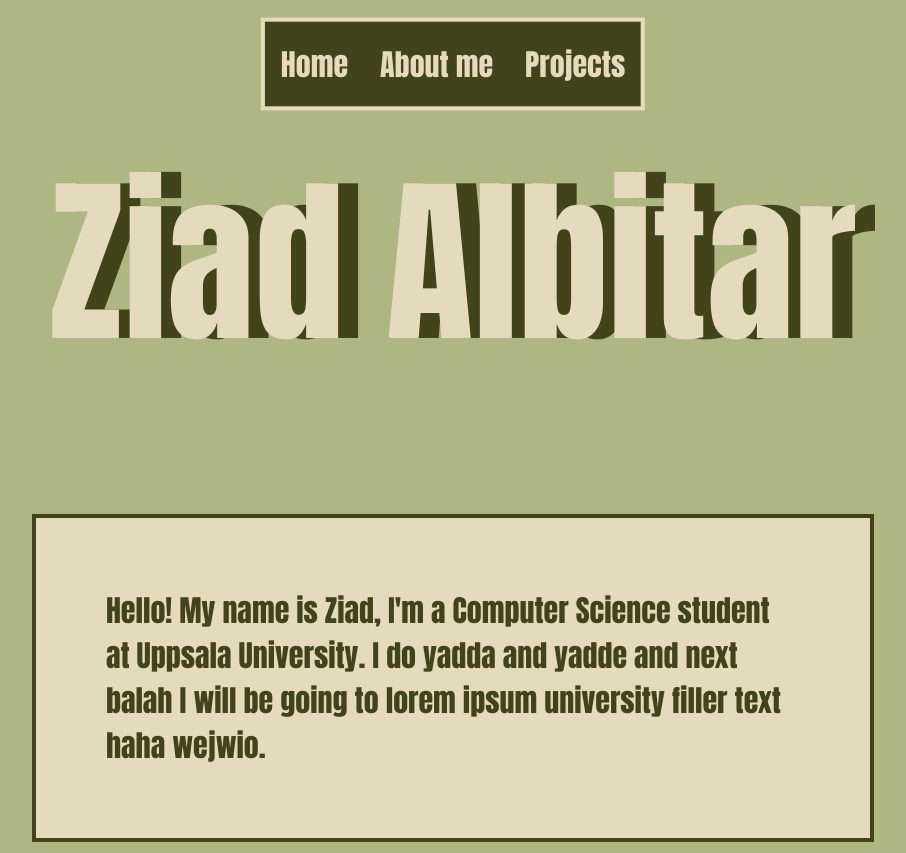
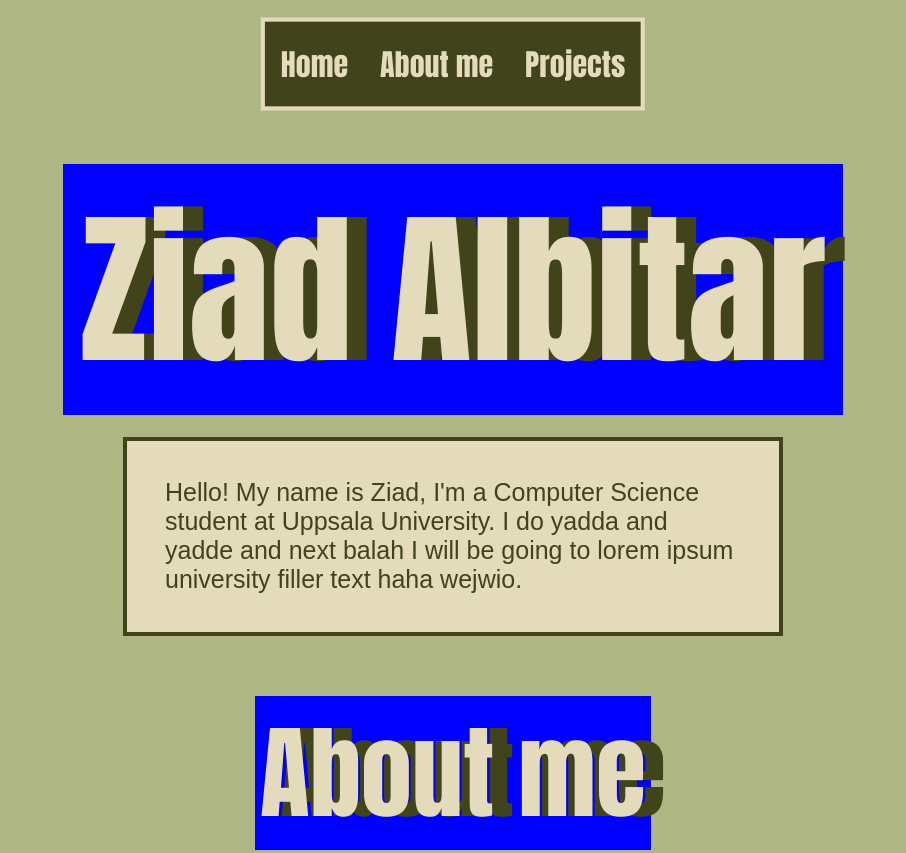
Before and after one commit to ZiadAlbitar/portfolio-page, a plain HTML site: page index.html in a window 1280 px wide. Shown: the top 853 px of the page, without its empty margins (187-1093 px from the left). Drawn offline with Linux system fonts and the light colour scheme; a web font is replaced by a local one.

Commit message:
Made some progress on the design

```diff
--- a/index.html
+++ b/index.html
@@ -15,11 +15,20 @@
 
 	<h1> Ziad Albitar </h1>
 
-	<div id="home">
+	    <!-- <div class="container"> -->
+	    <!--     <img src="images/github.svg" alt="Github logo"> -->
+	    <!--     <img src="images/linkedin.svg" alt="Linkedin logo"> -->
+	    <!-- </div> -->
+
+	<div class="box" id="home">
 	    Hello! My name is Ziad, I'm a Computer Science student at Uppsala University. I do yadda and yadde and next balah I will be going to lorem ipsum university filler text haha wejwio.
 	</div>
 
-	<div id="aboutme">
+	<h2>
+	    About me
+	</h2>
+
+	<div class="box" id="aboutme">
 	    Hello! My name is Ziad, I'm a Computer Science student at Uppsala University, YIPPIE!!
 	    Hello! My name is Ziad, I'm a Computer Science student at Uppsala University, YIPPIE!!
 	    Hello! My name is Ziad, I'm a Computer Science student at Uppsala University, YIPPIE!!
@@ -34,7 +43,11 @@
 	    Hello! My name is Ziad, I'm a Computer Science student at Uppsala University, YIPPIE!!
 	</div>
 
-	<div id="projects">
+	<h2>
+	    Projects
+	</h2>
+
+	<div class="box" id="projects">
 	    Hello! My name is Ziad, I'm a Computer Science student at Uppsala University, YIPPIE!!
 	    Hello! My name is Ziad, I'm a Computer Science student at Uppsala University, YIPPIE!!
 	    Hello! My name is Ziad, I'm a Computer Science student at Uppsala University, YIPPIE!!
--- a/styles.css
+++ b/styles.css
@@ -1,8 +1,9 @@
 body {
     background-color: #AEB784;
-    font-family: Impact, fantasy;
+    font-family: JetBrains Mono, fantasy;
 }
 nav {
+  font-family: Impact, fantasy;
   background-color: #41431B;
   position: fixed;
   overflow: hidden;
@@ -35,25 +36,138 @@ nav a.active {
   background-color: #E3DBBB;
   color: #41431b;
 }
+
+/* .title { */
+/*     display: flex; */
+/*     flex-direction: column; */
+/*     height: fit-content; */
+/*     width: fit-content; */
+/*     margin-left: auto; */
+/*     margin-right: auto; */
+/* } */
+
 h1 {
+    font-family: Impact;
     display: flex;
-    margin-top: 10%;
     justify-content: center;
-    align-items: center;
+    /* align-items: center; */
     color: #E3DBBB;
-    font-size: 180px;
+    font-size: 13vw;
     text-shadow: #41431b 20px 0px 0;
+    padding: 0;
+    margin: 13% auto 2%;
+    width: 61vw;
+    background-color: blue;
 }
 
-div {
-    font-size: 30px;
+h2 {
+    font-family: Impact;
+    display: flex;
+    justify-content: center;
+    /* align-items: center; */
+    color: #E3DBBB;
+    font-size: 8vw;
+    text-shadow: #41431b 20px 0px 0;
+    padding: 0;
+    margin: 5% auto 2%;
+    width: 31vw;
+    background-color: blue;
+}
+
+.container {
+    display: flex;
+    align-items: center;
+    justify-content: center;
+}
+
+.container img {
+    width : 30px;
+    height: 30px;
+    margin: 2% 5%;
+}
+
+.box {
+    display: flex;
+    font-size: 25px;
     color: #41431b;
+    width: 45vw;
+    margin: 2% auto;
+    padding: 3% 3%;
     background-color: #e3dbbb;
-    padding: 70px;
-    margin-left: 17%;
-    margin-right: 17%;
-    margin-bottom: 20%;
     outline-style: solid;
     outline-width: 4px;
     outline-color: #41431b;
 }
+
+/* FONTS */
+font-face {
+  font-family: 'JetBrains Mono';
+  src: url('https://cdn.jsdelivr.net/gh/JetBrains/JetBrainsMono/web/woff2/JetBrainsMono-Bold-Italic.woff2') format('woff2'),
+    url('https://cdn.jsdelivr.net/gh/JetBrains/JetBrainsMono/web/woff/JetBrainsMono-Bold-Italic.woff') format('woff');
+  font-weight: 700;
+  font-style: italic;
+  font-display: swap;
+}
+
+@font-face {
+  font-family: 'JetBrains Mono';
+  src: url('https://cdn.jsdelivr.net/gh/JetBrains/JetBrainsMono/web/woff2/JetBrainsMono-Bold.woff2') format('woff2'),
+    url('https://cdn.jsdelivr.net/gh/JetBrains/JetBrainsMono/web/woff/JetBrainsMono-Bold.woff') format('woff');
+  font-weight: 700;
+  font-style: normal;
+  font-display: swap;
+}
+
+@font-face {
+  font-family: 'JetBrains Mono';
+  src: url('https://cdn.jsdelivr.net/gh/JetBrains/JetBrainsMono/web/woff2/JetBrainsMono-ExtraBold-Italic.woff2') format('woff2'),
+    url('https://cdn.jsdelivr.net/gh/JetBrains/JetBrainsMono/web/woff/JetBrainsMono-ExtraBold-Italic.woff') format('woff');
+  font-weight: 800;
+  font-style: italic;
+  font-display: swap;
+}
+
+@font-face {
+  font-family: 'JetBrains Mono';
+  src: url('https://cdn.jsdelivr.net/gh/JetBrains/JetBrainsMono/web/woff2/JetBrainsMono-ExtraBold.woff2') format('woff2'),
+    url('https://cdn.jsdelivr.net/gh/JetBrains/JetBrainsMono/web/woff/JetBrainsMono-ExtraBold.woff') format('woff');
+  font-weight: 800;
+  font-style: normal;
+  font-display: swap;
+}
+
+@font-face {
+  font-family: 'JetBrains Mono';
+  src: url('https://cdn.jsdelivr.net/gh/JetBrains/JetBrainsMono/web/woff2/JetBrainsMono-Italic.woff2') format('woff2'),
+    url('https://cdn.jsdelivr.net/gh/JetBrains/JetBrainsMono/web/woff/JetBrainsMono-Italic.woff') format('woff');
+  font-weight: 400;
+  font-style: italic;
+  font-display: swap;
+}
+
+@font-face {
+  font-family: 'JetBrains Mono';
+  src: url('https://cdn.jsdelivr.net/gh/JetBrains/JetBrainsMono/web/woff2/JetBrainsMono-Medium-Italic.woff2') format('woff2'),
+    url('https://cdn.jsdelivr.net/gh/JetBrains/JetBrainsMono/web/woff/JetBrainsMono-Medium-Italic.woff') format('woff');
+  font-weight: 500;
+  font-style: italic;
+  font-display: swap;
+}
+
+@font-face {
+  font-family: 'JetBrains Mono';
+  src: url('https://cdn.jsdelivr.net/gh/JetBrains/JetBrainsMono/web/woff2/JetBrainsMono-Medium.woff2') format('woff2'),
+    url('https://cdn.jsdelivr.net/gh/JetBrains/JetBrainsMono/web/woff/JetBrainsMono-Medium.woff') format('woff');
+  font-weight: 500;
+  font-style: normal;
+  font-display: swap;
+}
+
+@font-face {
+  font-family: 'JetBrains Mono';
+  src: url('https://cdn.jsdelivr.net/gh/JetBrains/JetBrainsMono/web/woff2/JetBrainsMono-Regular.woff2') format('woff2'),
+    url('https://cdn.jsdelivr.net/gh/JetBrains/JetBrainsMono/web/woff/JetBrainsMono-Regular.woff') format('woff');
+  font-weight: 400;
+  font-style: normal;
+  font-display: swap;
+}
```
Also changed, not shown: images/github.svg (added), images/linkedin.svg (added), 2 other files.
